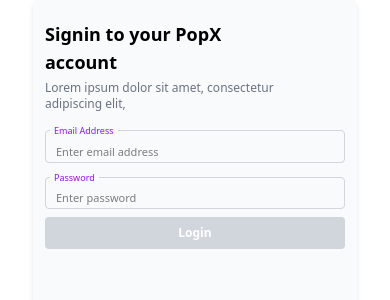
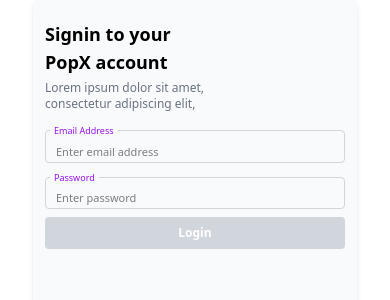
Before and after one commit to aryanB1706/PopX, a React (Vite) app: page /login in a window 390 px wide. Shown: the top 300 px of the page. Built offline with nearby package versions, Linux system fonts and the light colour scheme.

Commit message:
Updated UI / Fixed mobile layout / etc5.

```diff
--- a/src/pages/CreateAccountPage.jsx
+++ b/src/pages/CreateAccountPage.jsx
@@ -29,7 +29,7 @@
   return (
     <div className="min-h-screen w-screen flex items-center justify-center bg-white">
       <div className="bg-gray-50 w-81 min-h-screen flex flex-col justify-start p-4 shadow-md text-left">
-        <h2 className="text-lg font-bold mb-2 mt-3 mr-26">
+        <h2 className="text-lg font-bold mb-2 mt-3 mr-36">
           Create your PopX account
         </h2>
 
--- a/src/pages/LoginPage.jsx
+++ b/src/pages/LoginPage.jsx
@@ -17,8 +17,8 @@
     <div className="min-h-screen w-screen flex items-center justify-center bg-white">
   <div className="bg-gray-50 w-81 min-h-screen flex flex-col justify-start p-3 shadow-md rounded text-left">
     <div>
-      <h2 className="text-lg font-bold mb-1 mt-2 mr-20">Signin to your PopX account</h2>
-      <p className="text-gray-500 mb-3 text-xs font-medium mr-15">
+      <h2 className="text-lg font-bold mb-1 mt-2 mr-35">Signin to your PopX account</h2>
+      <p className="text-gray-500 mb-3 text-xs font-medium mr-20">
         Lorem ipsum dolor sit amet, consectetur adipiscing elit,
       </p>
       <form onSubmit={handleLogin}>
```
